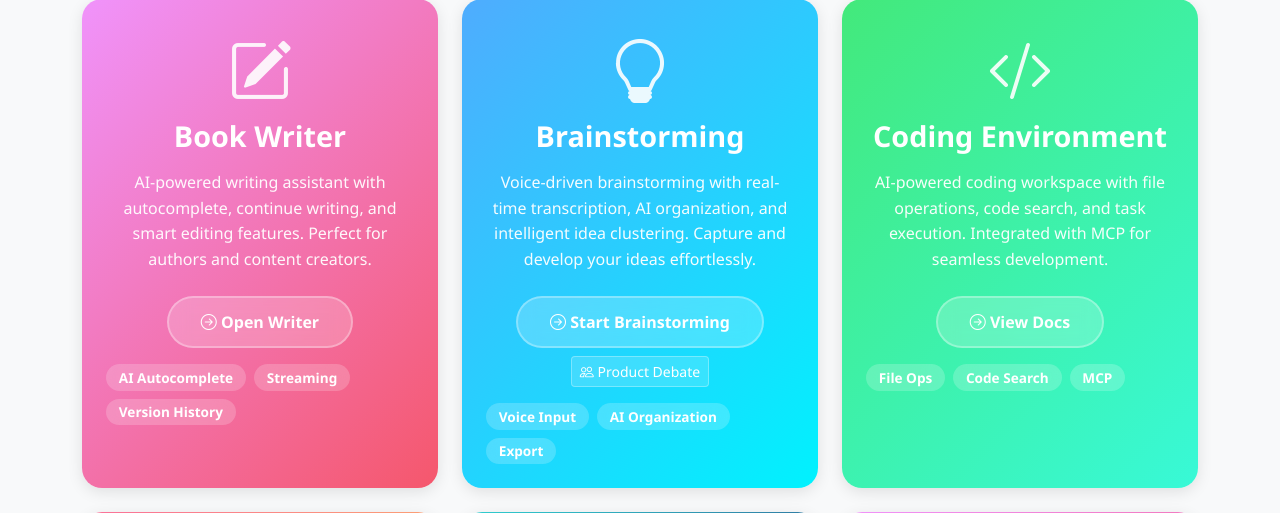
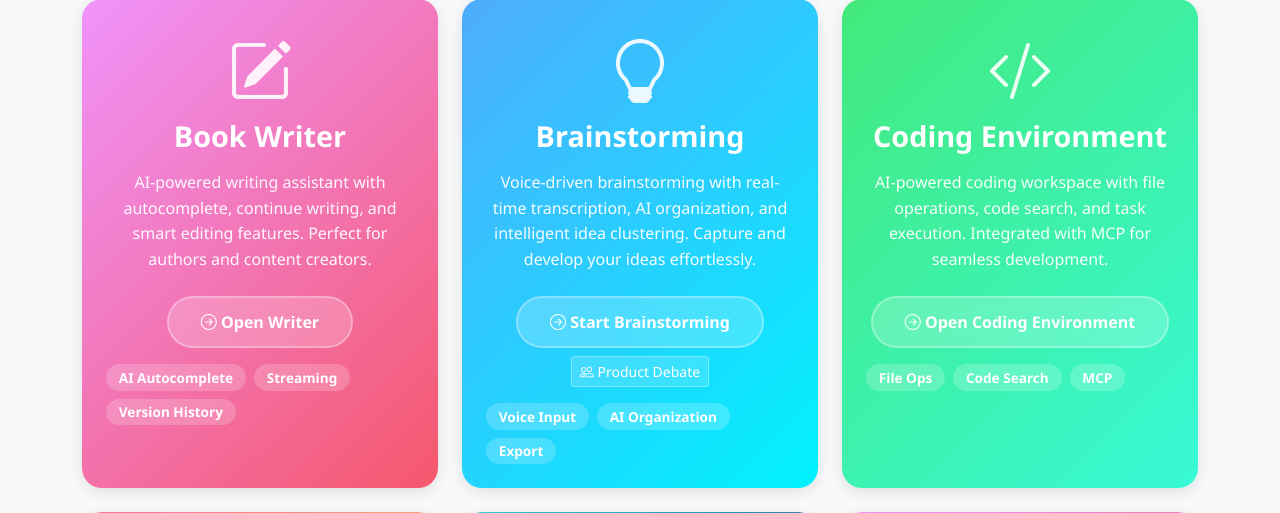
Before and after one commit to lebonange2/Umufasha, a Flask app: template app/templates/homepage.html in a window 1280 px wide. Shown: the part 371-884 px from the top of the page. Run offline with Flask 3, Linux system fonts and the light colour scheme; the template is opened without the code that fills it, so the values that code supplies are empty.

Commit message:
Fix Coding Environment link on homepage
- Changed link from /docs to /coding_environment
- Updated link text from 'View Docs' to 'Open Coding Environment'
- Added Coding Environment to quick links section

```diff
--- a/app/templates/homepage.html
+++ b/app/templates/homepage.html
@@ -286,8 +286,8 @@
                                 AI-powered coding workspace with file operations, code search,
                                 and task execution. Integrated with MCP for seamless development.
                             </p>
-                            <a href="/docs" class="feature-link">
-                                <i class="bi bi-arrow-right-circle"></i> View Docs
+                            <a href="/coding_environment" class="feature-link">
+                                <i class="bi bi-arrow-right-circle"></i> Open Coding Environment
                             </a>
                             <div class="feature-badges">
                                 <span class="badge">File Ops</span>
@@ -508,8 +508,17 @@
                                 </a>
                             </div>
                             <div class="quick-link-item">
+                                <a href="/coding_environment">
+                                    <i class="bi bi-code-slash"></i>
+                                    <div>
+                                        <strong>Coding Environment</strong>
+                                        <div class="text-muted small">AI-powered coding workspace</div>
+                                    </div>
+                                </a>
+                            </div>
+                            <div class="quick-link-item">
                                 <a href="/api/llm" target="_blank">
-                                    <i class="bi bi-code-slash"></i>
+                                    <i class="bi bi-robot"></i>
                                     <div>
                                         <strong>LLM API</strong>
                                         <div class="text-muted small">Writer AI endpoint</div>
```
